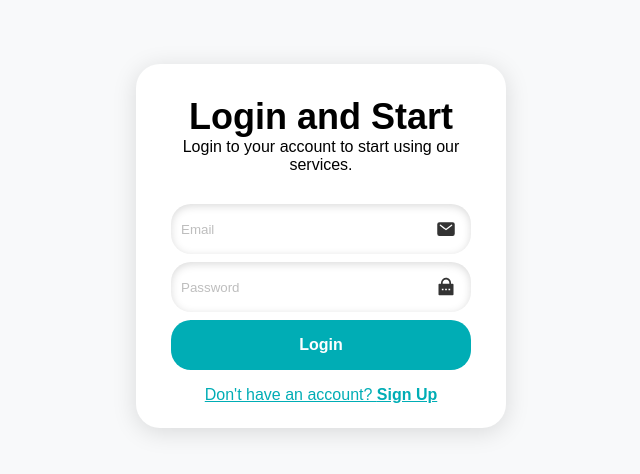
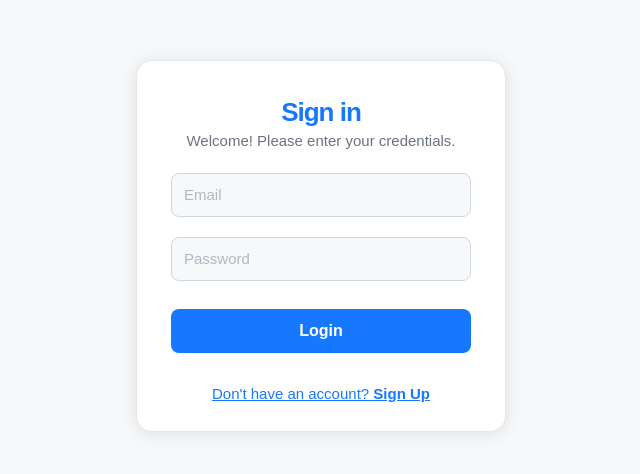
Before and after one commit to BurakSahin00/project-management-app, a Next.js app: page /navigation/GetStarted in a window 1280 px wide. Shown: the part 154-628 px from the top of the page, without its empty margins (319-959 px from the left). Built offline with nearby package versions, Linux system fonts and the light colour scheme.

Commit message:
Login Sayfası Düzenlendi

```diff
--- a/src/app/navigation/GetStarted/page.module.css
+++ b/src/app/navigation/GetStarted/page.module.css
@@ -4,26 +4,29 @@
     justify-content: center;
     width: 100vw;
     min-height: 100vh;
+    background: #f6f8fa;
 }
 
 .cardBox {
     width: 370px;
     max-width: 95vw;
     background: #fff;
-    border-radius: 24px;
-    box-shadow: 0 4px 24px rgba(0,0,0,0.13);
-    padding: 32px 24px 24px 24px;
+    border-radius: 16px;
+    box-shadow: 0 2px 16px rgba(0,0,0,0.10);
+    padding: 36px 32px 28px 32px;
     display: flex;
     flex-direction: column;
     align-items: center;
     transition: box-shadow 0.3s;
+    border: 1px solid #e5e7eb;
 }
 .link {
-    color: var(--primary);
+    color: #1677ff;
     cursor: pointer;
-    font-size: 1rem;
+    font-size: 15px;
     text-decoration: underline;
     font-weight: 500;
+    margin-top: 8px;
 }
 .container {
     display: flex;
@@ -59,14 +62,19 @@
 }
 
 .mainText{
-    font-size: 24px;
-    color: #000000;
+    font-size: 28px;
+    color: #1d2b36;
     text-align: center;
-    margin-bottom: 30px;
+    margin-bottom: 8px;
+    font-weight: 600;
+    letter-spacing: -0.5px;
 }
 
 .subText {
-    font-size: 16px;
+    font-size: 15px;
+    color: #6b7280;
+    text-align: center;
+    margin-bottom: 24px;
 }
 
 .master {
@@ -80,54 +88,69 @@
 }
 
 .inputBox {
-    display: flex;
-    flex-direction: column;
-    background: none;
-    height: 50px;
-    width: 300px;
-    border: none;
-    border-radius: 20px;
-    background-color: #FFFFFF;
-    box-shadow: inset 0 2px 8px rgba(0,0,0,0.15);
+    width: 100%;
+    max-width: 300px;
+    height: 44px;
+    border: 1.5px solid #d0d7de;
+    border-radius: 8px;
+    background: #f6f8fa;
     outline: none;
-    padding-left: 10px;
-    padding: 0 36px 0 10px;
+    padding: 0 12px 0 12px;
+    font-size: 16px;
+    margin-bottom: 12px;
+    transition: border 0.2s;
 }
 
 .inputBox::placeholder {
-    text-align: left;
-    color: #bebebe;
+    color: #b0b8c1;
+    font-size: 15px;
 }
 
 
 .inputLabel {
-    position: relative;
+    width: 100%;
+    max-width: 300px;
     display: flex;
     align-items: center;
-    justify-content: center;
-    font-size: 16px;
-    color: #333;
-    margin-bottom: 8px;
+    position: relative;
+    margin-bottom: 0px;
 }
 
 .icon {
     position: absolute;
-    right: 15px;
+    right: 12px;
     top: 50%;
     transform: translateY(-50%);
     font-size: 20px;
+    color: #b0b8c1;
 }
 
 .button {
-    width: 300px;
-    height: 50px;
+    width: 100%;
+    max-width: 300px;
+    height: 44px;
     border: none;
-    border-radius: 20px;
+    border-radius: 8px;
     cursor: pointer;
     font-size: 16px;
-    font-weight: bold;
+    font-weight: 600;
+    background: #1677ff;
+    color: #fff;
+    margin-top: 8px;
+    margin-bottom: 8px;
+    box-shadow: 0 1px 2px rgba(22,119,255,0.04);
+    transition: background 0.2s;
+}
+
+.button:hover {
+    background: #125fd1;
 }
 
 .image{
     height: 80%;
 }
+
+.inputBox:focus {
+    border: 1.5px solid #1677ff;
+    background: #fff;
+}
--- a/src/app/navigation/GetStarted/page.tsx
+++ b/src/app/navigation/GetStarted/page.tsx
@@ -3,8 +3,6 @@
 import React, { useState } from 'react';
 import { useRouter } from 'next/navigation';
 import styles from './page.module.css';
-import { IoMail } from "react-icons/io5";
-import { RiLockPasswordFill } from "react-icons/ri";
 
 const GetStarted: React.FC = () => {
   const [showSignUp, setShowSignUp] = useState(false);
@@ -76,21 +74,17 @@ const GetStarted: React.FC = () => {
     <div className={styles.master}>
       <div className={styles.centerBox}>
         <div className={styles.cardBox}>
+          {/* Modern üst başlık ve açıklama */}
+          <div style={{ width: '100%', textAlign: 'center', marginBottom: 24 }}>
+            <h2 style={{ fontWeight: 700, fontSize: 26, margin: 0, color: '#1677ff', letterSpacing: '-1px' }}>{!showSignUp ? 'Sign in' : 'Sign up'}</h2>
+            <div style={{ color: '#6b7280', fontSize: 15, marginTop: 4 }}>{!showSignUp ? 'Welcome! Please enter your credentials.' : 'Create your account to start using our services.'}</div>
+          </div>
+          <form style={{ width: '100%', display: 'flex', flexDirection: 'column', alignItems: 'center', gap: 8 }} onSubmit={e => { e.preventDefault(); !showSignUp ? handleLogin() : handleSignUp(); }}>
             {!showSignUp ? (
               <>
-              <div className={styles.mainText}>
-                <h2>Login and Start</h2>
-                <p className={styles.subText}>Login to your account to start using our services.</p>
-              </div>
-              <div className={styles.inputLabel}>
-                <IoMail className={styles.icon} />
                 <input className={styles.inputBox} type="email" name="Email" id="email" placeholder="Email" required value={loginEmail} onChange={e => setLoginEmail(e.target.value)} />
-              </div>
-              <div className={styles.inputLabel}>
-                <RiLockPasswordFill className={styles.icon} />
                 <input className={styles.inputBox} type="password" name="Password" id="password" placeholder='Password' required value={loginPassword} onChange={e => setLoginPassword(e.target.value)} />
-              </div>
-              <input className={`${styles.button} ${styles.bgPrimary} ${styles.cWhite}`} type="button" value="Login" onClick={handleLogin} />
+                <input className={styles.button} type="submit" value="Login" />
                 {message && <div style={{ color: message.includes("success") ? "green" : "red", marginTop: 8 }}>{message}</div>}
                 <div style={{ textAlign: 'center', marginTop: 16 }}>
                   <span className={styles.link} onClick={() => { setShowSignUp(true); setMessage(""); }}>Don't have an account? <b>Sign Up</b></span>
@@ -98,32 +92,18 @@ const GetStarted: React.FC = () => {
               </>
             ) : (
               <>
-              <div className={styles.mainText}>
-                <h2>Sign Up</h2>
-                <p className={styles.subText}>Create your account to start using our services.</p>
-              </div>
-              <div className={styles.inputLabel}>
-                <IoMail className={styles.icon} />
                 <input className={styles.inputBox} type="email" name="signUpEmail" id="signUpEmail" placeholder="Email" required value={signUpEmail} onChange={e => setSignUpEmail(e.target.value)} />
-              </div>
-              <div className={styles.inputLabel}>
                 <input className={styles.inputBox} type="text" name="signUpName" id="signUpName" placeholder="Name" required value={signUpName} onChange={e => setSignUpName(e.target.value)} />
-              </div>
-              <div className={styles.inputLabel}>
-                <RiLockPasswordFill className={styles.icon} />
                 <input className={styles.inputBox} type="password" name="signUpPassword" id="signUpPassword" placeholder='Password' required value={signUpPassword} onChange={e => setSignUpPassword(e.target.value)} />
-              </div>
-              <div className={styles.inputLabel}>
-                <RiLockPasswordFill className={styles.icon} />
                 <input className={styles.inputBox} type="password" name="signUpPasswordAgain" id="signUpPasswordAgain" placeholder='Repeat Password' required value={signUpPasswordAgain} onChange={e => setSignUpPasswordAgain(e.target.value)} />
-              </div>
-              <input className={`${styles.button} ${styles.bgPrimary} ${styles.cWhite}`} type="button" value="Sign Up" onClick={handleSignUp} />
+                <input className={styles.button} type="submit" value="Sign Up" />
                 {message && <div style={{ color: message.includes("success") ? "green" : "red", marginTop: 8 }}>{message}</div>}
                 <div style={{ textAlign: 'center', marginTop: 16 }}>
                   <span className={styles.link} onClick={() => { setShowSignUp(false); setMessage(""); }}>Already have an account? <b>Login</b></span>
                 </div>
               </>
             )}
+          </form>
         </div>
       </div>
     </div>
```
Lines whose indentation alone changed are shown as unchanged.
